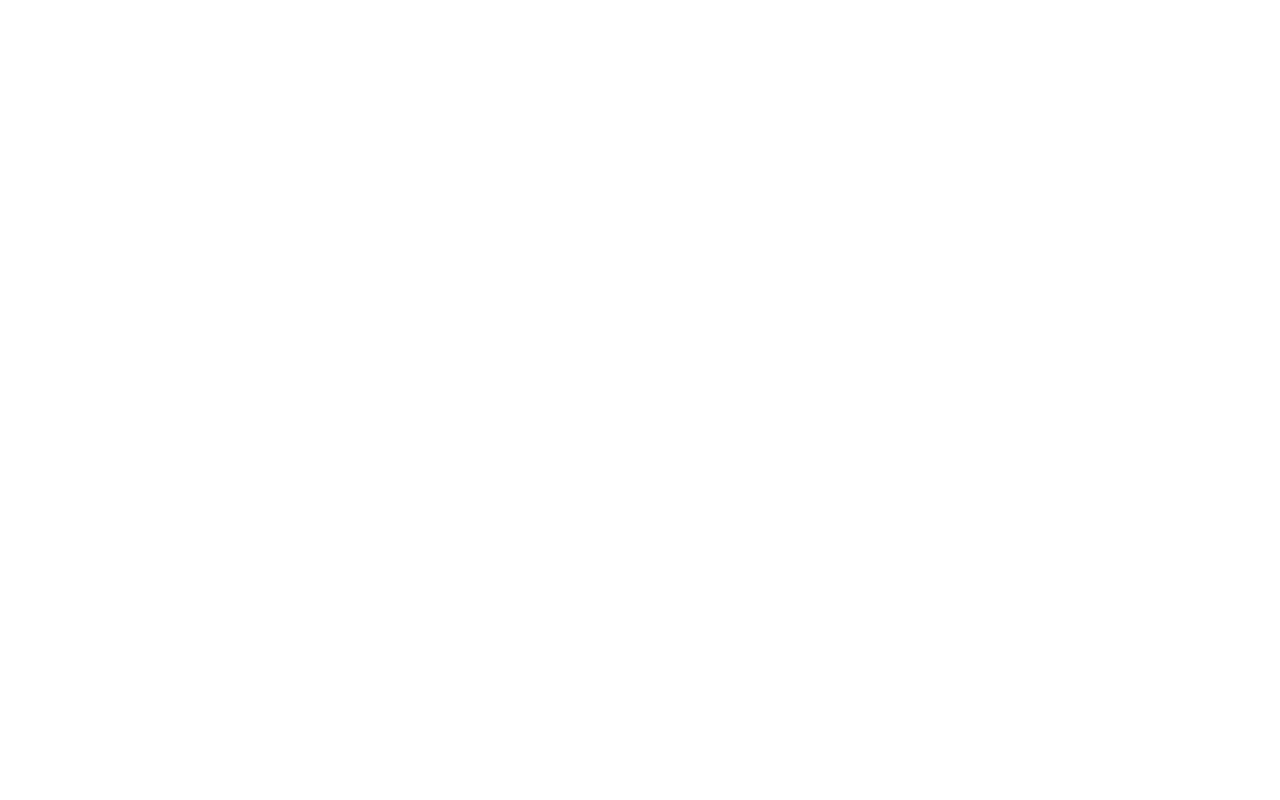
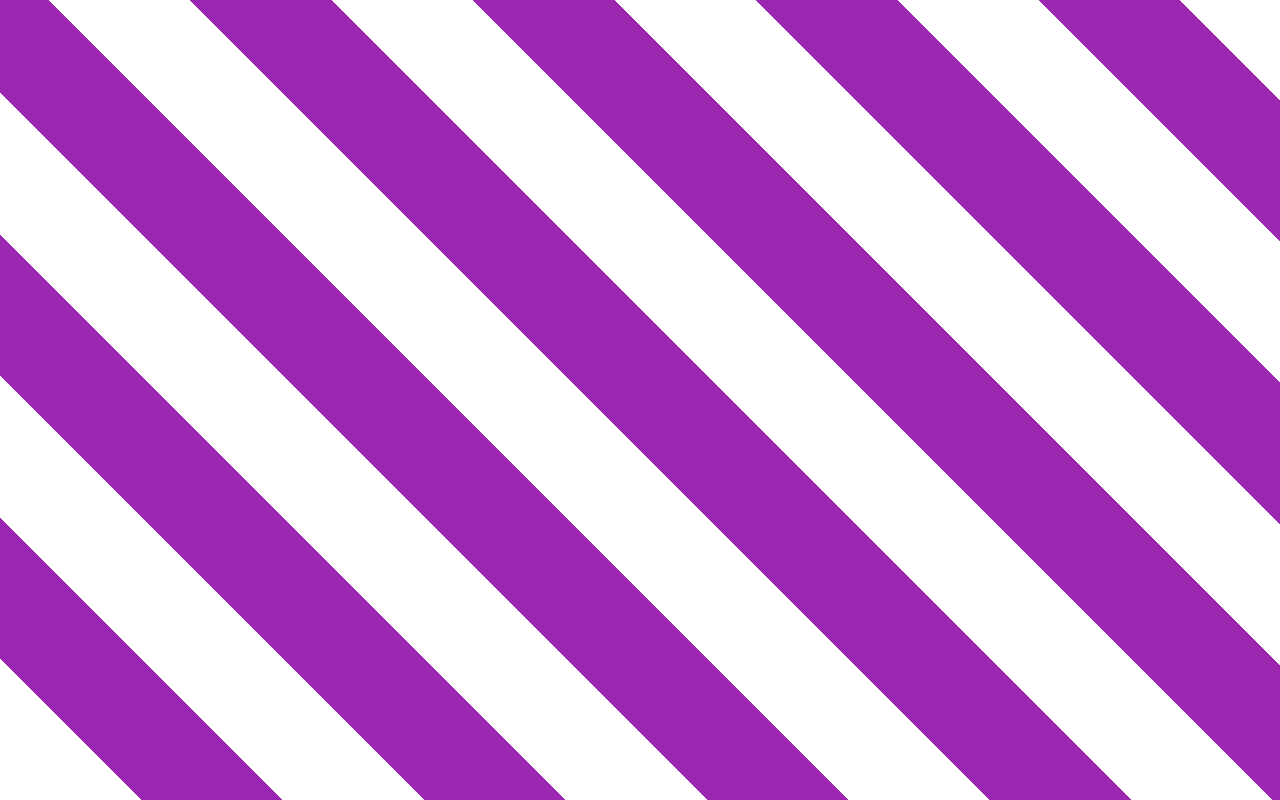
Before and after one commit to illirel/ikona-progects, a plain HTML site: page Hexlet.io/gradient/index.html in a window 1280 px wide. Drawn offline with Linux system fonts and the light colour scheme.

Commit message:
gradient

```diff
--- a/Hexlet.io/gradient/styles/app.css
+++ b/Hexlet.io/gradient/styles/app.css
@@ -14,7 +14,7 @@
     /* BEGIN (write your solution here) */
     background: repeating-linear-gradient(
       45deg,
-      var(--transparent), var (var(--transparent) 100px,
+      var(--transparent), var(--transparent) 100px,
       var(--purple) 100px, var(--purple)200px
     );
     /* END */
```
